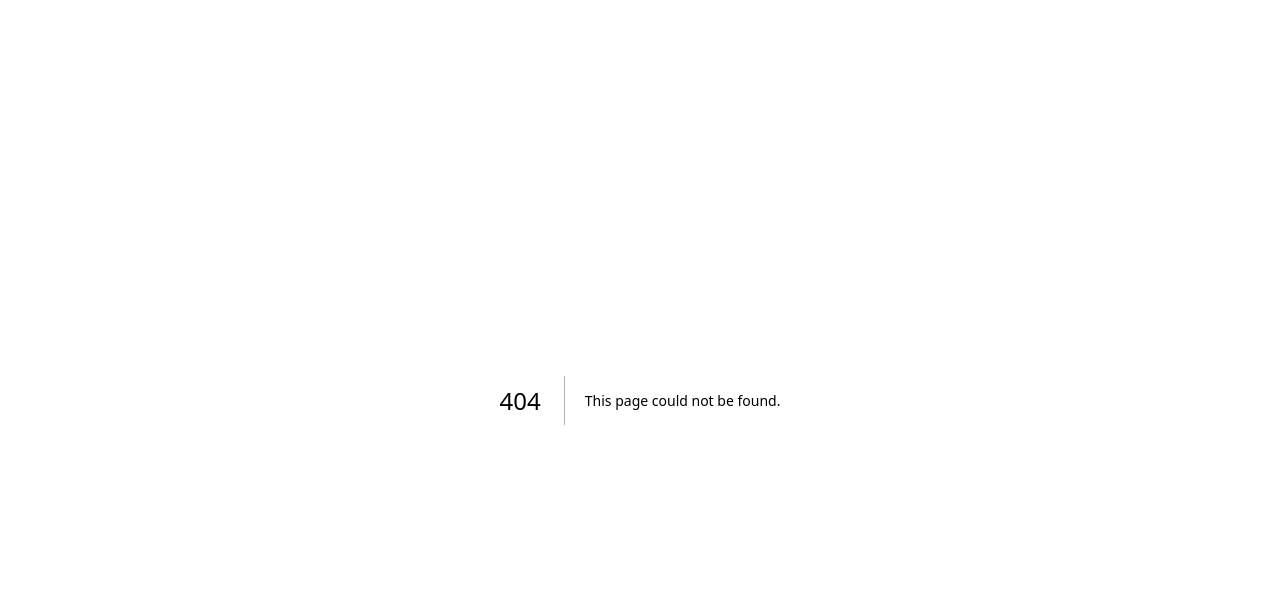
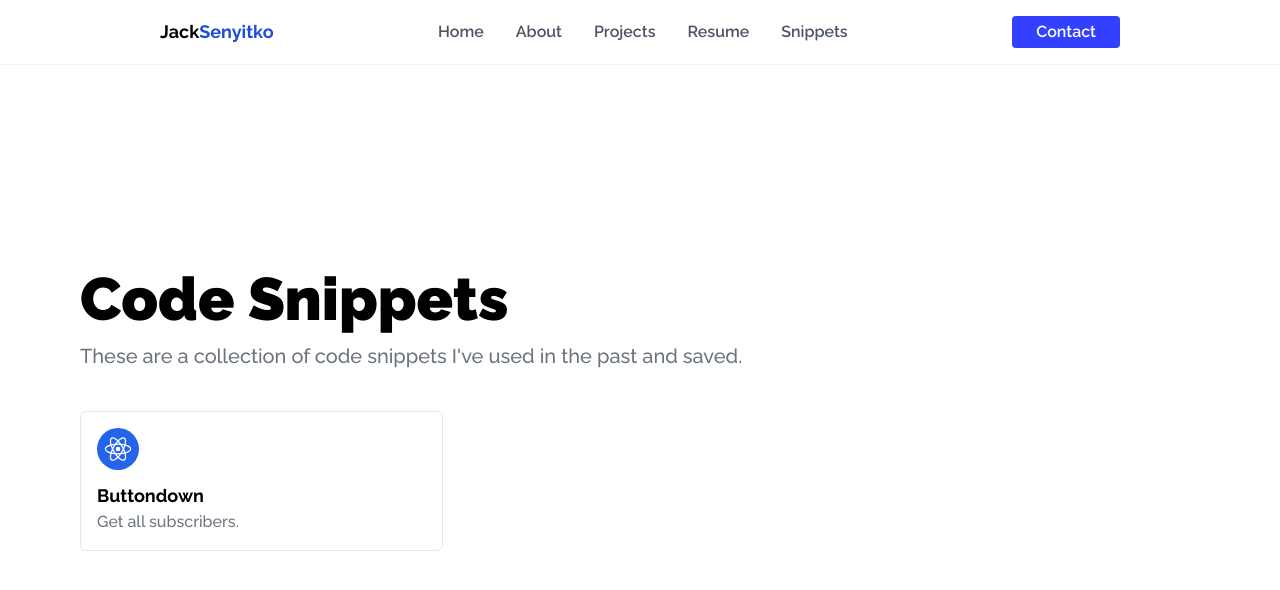
Before and after one commit to JS00001/Portfolio, a Next.js app: page /snippets in a window 1280 px wide. Before the commit this address had no page. Shown: the top 590 px of the page. Built offline with nearby package versions, Linux system fonts and the light colour scheme.

Commit message:
Snippets

```diff
--- a/src/components/sections/Process.tsx
+++ b/src/components/sections/Process.tsx
@@ -1,6 +1,7 @@
 import React from 'react'
 import Link from 'next/link'
 import Content from '../../content'
+import { Header } from '../shared/Header'
 import { Button } from '../shared/Button'
 import { Section } from '../layout/Section'
 import { ProjectStrategy } from '../shared/ProjectStrategy'
@@ -8,35 +9,27 @@ import { ProjectStrategy } from '../shared/ProjectStrategy'
 const Process: React.FC = () => {
   return (
     <Section className="py-36 text-center lg:text-left">
-      {/* Section Header */}
       <div className="grid pb-10 lg:grid-cols-2">
-        <div>
-          <p className="text-lg font-medium text-gray-500">
-            {Content.Process.subject}
-          </p>
-          <p className="py-3 text-6xl font-black">{Content.Process.title}</p>
-          <p className="text-xl font-medium leading-normal text-gray-500">
-            {Content.Process.subtitle}
-          </p>
-        </div>
+        <Header>
+          <Header.Subject>{Content.Process.subject}</Header.Subject>
+          <Header.Title>{Content.Process.title}</Header.Title>
+          <Header.Subtitle>{Content.Process.subtitle}</Header.Subtitle>
+        </Header>
         <div className="flex items-center justify-center">
-          <Link href="#projects">
+          <Link href="/#projects">
             <Button className="mt-10 lg:mt-0">View Projects</Button>
           </Link>
         </div>
       </div>
 
-      {/* Process Strategies */}
       <div className="grid gap-x-10 gap-y-16 py-10 lg:grid-cols-2">
-        {Content.Process.strategies.map((strategy, index) => {
-          return (
-            <ProjectStrategy
-              key={index}
-              title={strategy.title}
-              description={strategy.description}
-            />
-          )
-        })}
+        {Content.Process.strategies.map((strategy, index) => (
+          <ProjectStrategy
+            key={index}
+            title={strategy.title}
+            description={strategy.description}
+          />
+        ))}
       </div>
     </Section>
   )
--- a/src/components/sections/Projects.tsx
+++ b/src/components/sections/Projects.tsx
@@ -1,14 +1,15 @@
 import React from 'react'
 import Content from '../../content'
+import { Header } from '../shared/Header'
 import { Section } from '../layout/Section'
 import { Project } from '../shared/Project'
 
 export type Project = {
   image: string
   title: string
-  description: string
   url: string
   tag: string
+  description: string
 }
 
 export type ProjectProps = {
@@ -18,16 +19,13 @@ export type ProjectProps = {
 const Projects: React.FC<ProjectProps> = ({ projects }) => {
   return (
     <Section className="py-36" id="projects">
-      <div className="text-center lg:text-left">
-        <p className="text-lg font-medium text-gray-500">
-          {Content.Projects.subject}
-        </p>
-        <p className="py-3 text-6xl font-black">{Content.Projects.title}</p>
-      </div>
+      <Header className="text-center lg:text-left">
+        <Header.Subject>{Content.Projects.subject}</Header.Subject>
+        <Header.Title>{Content.Projects.title}</Header.Title>
+      </Header>
 
       <div className="grid gap-4 pt-10 md:grid-cols-2 xl:grid-cols-3">
-        {projects.map((project, index) => {
-          return (
+        {projects.map((project, index) => (
           <Project
             key={index}
             url={project.url}
@@ -36,8 +34,7 @@ const Projects: React.FC<ProjectProps> = ({ projects }) => {
             title={project.title}
             description={project.description}
           />
-          )
-        })}
+        ))}
       </div>
     </Section>
   )
--- /dev/null
+++ b/src/components/shared/Header.tsx
@@ -0,0 +1,31 @@
+import React from 'react'
+
+export type HeaderComponent = React.FC<React.HTMLAttributes<HTMLDivElement>> & {
+  Subject: React.FC
+  Title: React.FC
+  Subtitle: React.FC
+}
+
+export const Header: HeaderComponent = ({ children, ...props }) => {
+  return <div {...props}>{children}</div>
+}
+
+const Subject: React.FC = ({ children }) => {
+  return <p className="text-lg font-medium text-gray-500">{children}</p>
+}
+
+const Title: React.FC = ({ children }) => {
+  return <p className="py-3 text-6xl font-black">{children}</p>
+}
+
+const Subtitle: React.FC = ({ children }) => {
+  return (
+    <p className="text-xl font-medium leading-normal text-gray-500">
+      {children}
+    </p>
+  )
+}
+
+Header.Subject = Subject
+Header.Title = Title
+Header.Subtitle = Subtitle
--- /dev/null
+++ b/src/components/shared/Snippet.tsx
@@ -0,0 +1,16 @@
+import Link from 'next/link'
+import { RiReactjsFill } from 'react-icons/ri'
+
+export const Snippet: React.FC = () => {
+  return (
+    <Link href="test">
+      <div className="cursor-pointer rounded-md border border-gray-200 p-4 transition delay-150 ease-in-out hover:scale-105 hover:bg-gray-50">
+        <div className="mb-3 max-w-min rounded-full bg-blue-600 p-1.5">
+          <RiReactjsFill className="text-white" size={30} />
+        </div>
+        <p className="text-lg font-bold">Buttondown</p>
+        <p className="font-medium text-gray-500">Get all subscribers.</p>
+      </div>
+    </Link>
+  )
+}
--- a/src/content/index.js
+++ b/src/content/index.js
@@ -97,6 +97,10 @@ export default {
         text: 'Resume',
         link: 'https://docs.google.com/document/d/1BDldcHU0B3w5CL04zndtVJ3k59d3O5rRaMFugWvD3vI/edit?usp=sharing',
       },
+      {
+        text: 'Snippets',
+        link: '/snippets',
+      },
     ],
   },
 }
--- /dev/null
+++ b/src/pages/snippets/index.tsx
@@ -0,0 +1,40 @@
+import Head from 'next/head'
+import Link from 'next/link'
+import NavBar from '../../components/layout/NavBar'
+import { RiReactjsFill } from 'react-icons/ri'
+import { Section } from '../../components/layout/Section'
+import { Header } from '../../components/shared/Header'
+import { Snippet } from '../../components/shared/Snippet'
+
+const Snippets: React.FC = () => {
+  return (
+    <>
+      <Head>
+        <title>Jack Senyitko - Web Developer</title>
+        <link rel="icon" href="/favicon.ico" />
+      </Head>
+
+      <nav className="animate-fade-in-down">
+        <NavBar />
+      </nav>
+
+      <main className="animate-fade-in-down">
+        <Section className="py-48">
+          <Header>
+            <Header.Title>Code Snippets</Header.Title>
+            <Header.Subtitle>
+              These are a collection of code snippets I've used in the past and
+              saved.
+            </Header.Subtitle>
+          </Header>
+
+          <div className="grid grid-cols-3 gap-4 pt-10">
+            <Snippet />
+          </div>
+        </Section>
+      </main>
+    </>
+  )
+}
+
+export default Snippets
```
Lines whose indentation alone changed are shown as unchanged.
